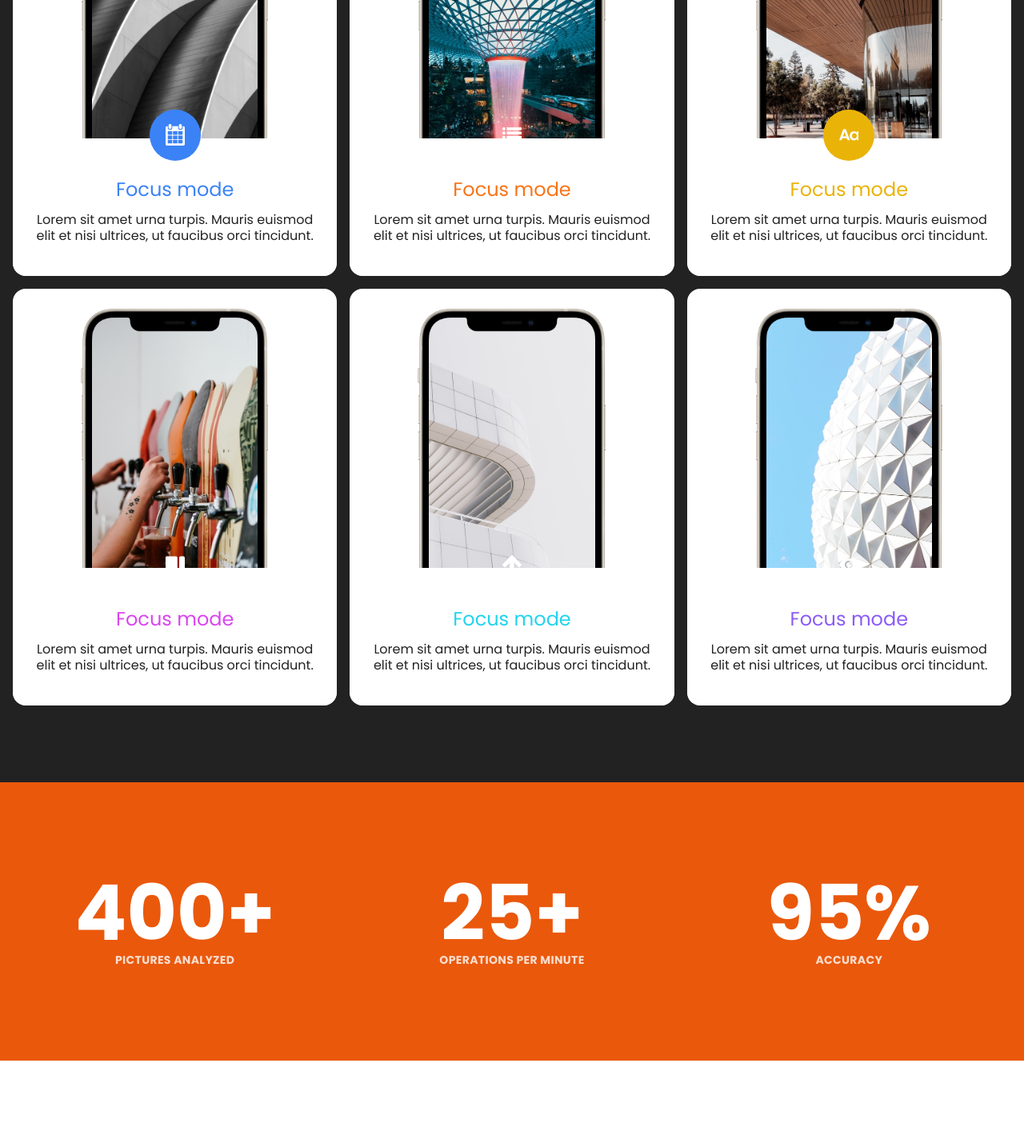
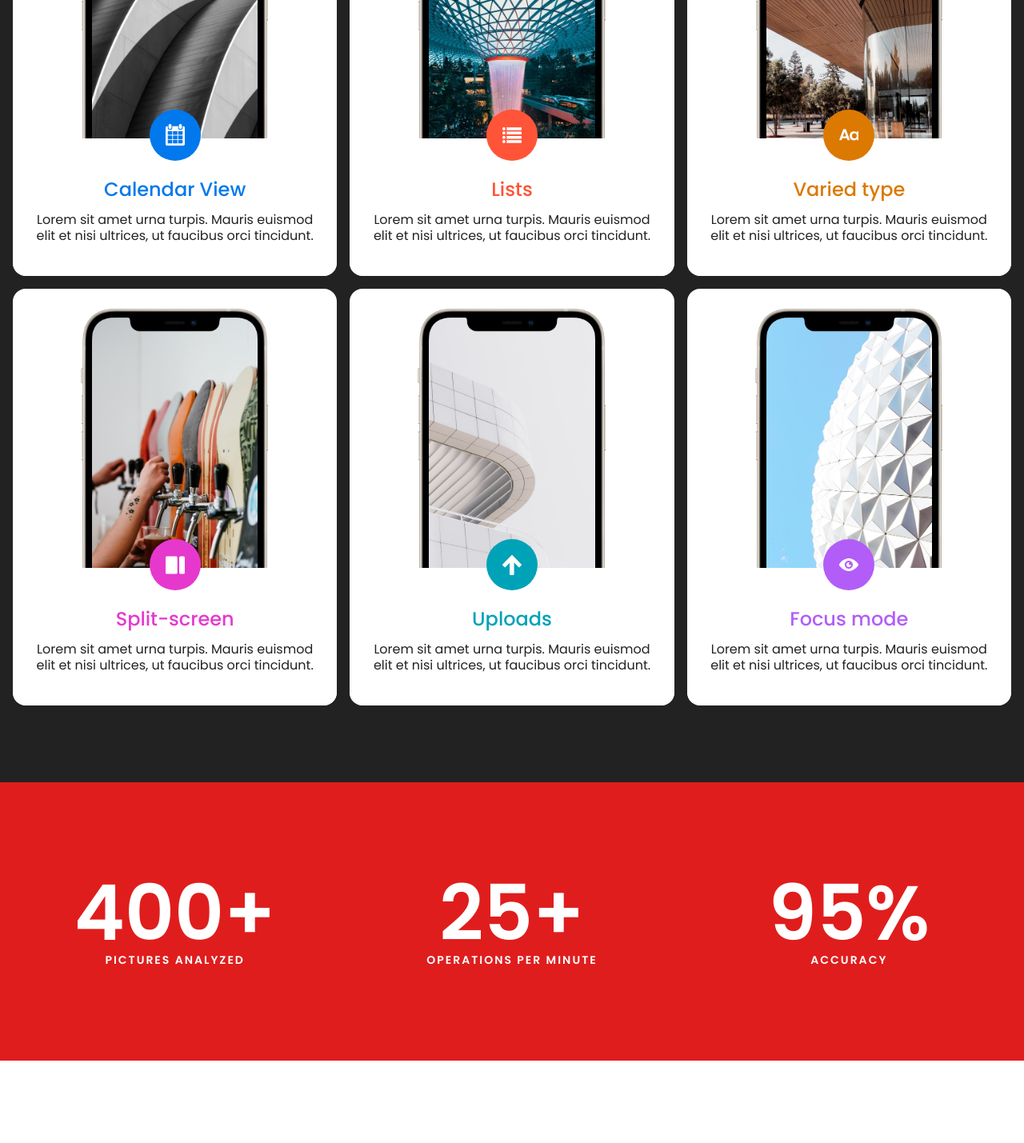
Before and after one commit to enzoulloa/happy, a React (Vite) app: page / in a window 1280 px wide. Shown: the part 1300-2729 px from the top of the page at 80% size. Built offline with nearby package versions, Linux system fonts and the light colour scheme.

Commit message:
feat: :wheelchair: improve contrast colors

```diff
--- a/index.html
+++ b/index.html
@@ -12,7 +12,7 @@
     <link rel="preconnect" href="https://fonts.googleapis.com" />
     <link rel="preconnect" href="https://fonts.gstatic.com" crossorigin />
     <link
-      href="https://fonts.googleapis.com/css2?family=Poppins:wght@300;400;700&display=swap"
+      href="https://fonts.googleapis.com/css2?family=Poppins:wght@300;400;500;600;700&display=swap"
       rel="stylesheet"
     />
   </head>
--- a/src/components/Features.jsx
+++ b/src/components/Features.jsx
@@ -21,12 +21,12 @@ const Features = () => {
           <h3 className=' my-3 text-3xl font-semibold'>The latest & greatest in <br /> phone photography</h3>
         </div>
         <div className=' grid auto-cols-fr gap-x-4 gap-y-4 grid-rows-1 grid-cols-1 md:grid-cols-2 lg:grid-cols-3'>
-          <PhoneCard image={ScreenShot2} icon={CalendarIcon} color='blue-500' textColor='text-blue-500' />
-          <PhoneCard image={ScreenShot3} icon={ListIcon} color='orange-500' textColor='text-orange-500' />
-          <PhoneCard image={ScreenShot4} icon={VariedIcon} color='yellow-500' textColor='text-yellow-500' />
-          <PhoneCard image={ScreenShot} icon={SplitIcon} color='fuchsia-500' textColor='text-fuchsia-500' />
-          <PhoneCard image={ScreenShot5} icon={UploadIcon} color='cyan-400' textColor='text-cyan-400' />
-          <PhoneCard image={ScreenShot6} icon={FocusIcon} color='violet-500' textColor='text-violet-500' />
+          <PhoneCard image={ScreenShot2} icon={CalendarIcon} text='Calendar View' color='bg-[#0278ed]' textColor='text-[#0278ed]' />
+          <PhoneCard image={ScreenShot3} icon={ListIcon} text='Lists' color='bg-[#ff5437]' textColor='text-[#ff5437]' />
+          <PhoneCard image={ScreenShot4} icon={VariedIcon} text='Varied type' color='bg-[#DB7900]' textColor='text-[#DB7900]' />
+          <PhoneCard image={ScreenShot} icon={SplitIcon} text='Split-screen' color='bg-[#e738ce]' textColor='text-[#e738ce]' />
+          <PhoneCard image={ScreenShot5} icon={UploadIcon} text='Uploads' color='bg-[#00A2B8]' textColor='text-[#00A2B8]' />
+          <PhoneCard image={ScreenShot6} icon={FocusIcon} text='Focus mode' color='bg-[#b25df8]' textColor='text-[#b25df8]' />
         </div>
       </div>
     </section>
--- a/src/components/PhoneCard.jsx
+++ b/src/components/PhoneCard.jsx
@@ -1,7 +1,7 @@
 import phoneOverlay from '../assets/phone/phoneOverlay.png'
 import PhoneHardware from '../assets/phone/phoneHardware.png'
 
-const PhoneCard = ({ image, color, icon, textColor }) => {
+const PhoneCard = ({ image, color, icon, textColor, text }) => {
   return (
     <article className='py-5 relative overflow-hidden w-auto rounded-2xl bg-primary text-secondary animate-[appear_1.8s_linear_2s_1_normal_both]'>
       <div>
@@ -11,10 +11,10 @@ const PhoneCard = ({ image, color, icon, textColor }) => {
           <img className='absolute left-0 top-0 right-0 bottom-0 h-[93.4%] m-auto z-20' src={image} alt='Phone' />
         </div>
         <div className=' p-4 md:p-7 absolute left-0 top-auto right-0 bottom-0 flex h-auto flex-col justify-center items-center rounded-br-2xl rounded-bl-2xl shadow-lg text-center bg-primary z-30'>
-          <div className={` bg-${color}  w-12 h-12 -mt-10 p-4 md:w-16 md:h-16 md:-mt-16 md:p-5 flex justify-center items-center rounded-full`}>
+          <div className={` ${color}  w-12 h-12 -mt-10 p-4 md:w-16 md:h-16 md:-mt-16 md:p-5 flex justify-center items-center rounded-full`}>
             <img className=' w-8 border-none' src={icon} alt='calendar' />
           </div>
-          <h4 className={` ${textColor} mb-3 mt-5 text-2xl leading-8`}>Focus mode</h4>
+          <h4 className={` ${textColor} mb-3 mt-5 text-2xl leading-8 font-medium`}>{text}</h4>
           <p className=' h-auto overflow-hidden max-w-full text-base leading-5 pt-0 pb-3'>Lorem sit amet urna turpis. Mauris euismod elit et nisi ultrices, ut faucibus orci tincidunt.</p>
         </div>
       </div>
--- a/src/components/Statistics.jsx
+++ b/src/components/Statistics.jsx
@@ -1,22 +1,22 @@
 const Statistics = () => {
   return (
-    <section className=' mx-auto w-full max-w-7xl overflow-hidden bg-orange-600 py-10 px-4 text-center lg:py-24 xl:max-w-none'>
+    <section className=' mx-auto w-full max-w-7xl overflow-hidden bg-[#e01d1d] py-10 px-4 text-center lg:py-24 xl:max-w-none'>
       <div className=' grid auto-cols-fr grid-cols-1 gap-4 md:grid-cols-2 lg:grid-cols-3 max-w-7xl mx-auto'>
         <div className=' py-5 animate-[appear_1s_linear_0s_1_normal_both]'>
           <p className=' text-num font-semibold text-primary'>400+</p>
-          <p className=' text-sm font-semibold uppercase tracking-wide text-primary opacity-80'>
+          <p className=' text-sm font-semibold uppercase tracking-[2px] text-primary '>
             Pictures analyzed
           </p>
         </div>
         <div className=' py-5 animate-[appear_1s_linear_.5s_1_normal_both]'>
           <p className=' text-num font-semibold text-primary'>25+</p>
-          <p className=' text-sm font-semibold uppercase tracking-wide text-primary opacity-80'>
+          <p className=' text-sm font-semibold uppercase tracking-[2px] text-primary '>
             Operations per minute
           </p>
         </div>
         <div className=' hidden py-5 lg:block animate-[appear_1s_linear_1s_1_normal_both]'>
           <p className=' text-num font-semibold text-primary'>95%</p>
-          <p className=' text-sm font-semibold uppercase tracking-wide text-primary opacity-80'>
+          <p className=' text-sm font-semibold uppercase tracking-[2px] text-primary '>
             Accuracy
           </p>
         </div>
```
